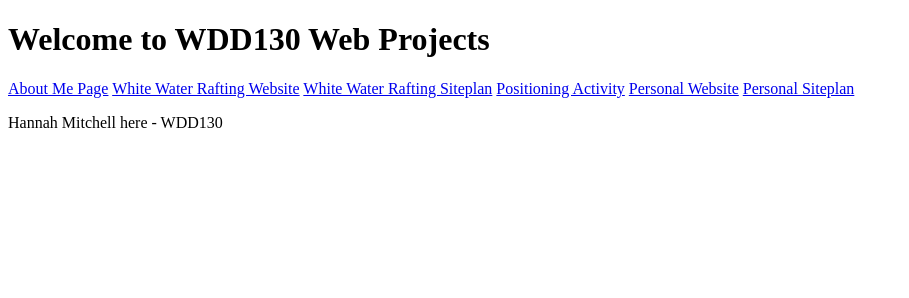
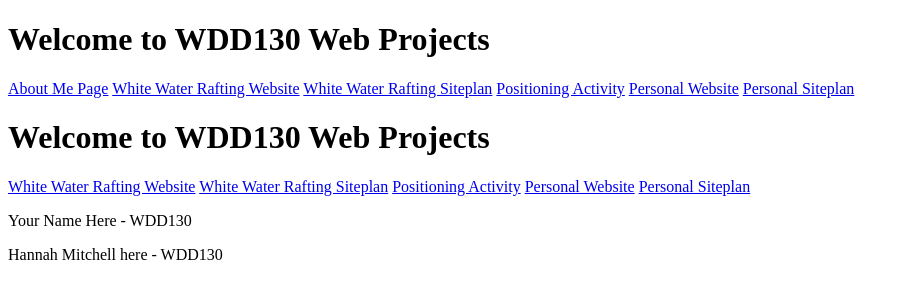
Before and after one commit to Hannahmitchell/wdd130, a plain HTML site: page wdd130/index.html in a window 1280 px wide. Shown: the whole page, without its empty margins (0-909 px from the left). Drawn offline with Linux system fonts and the light colour scheme.

Commit message:
fixing HTML issue

```diff
--- a/wdd130/index.html
+++ b/wdd130/index.html
@@ -16,6 +16,15 @@
   <a href="#">Personal Website</a>
   <a href="#">Personal Siteplan</a>
 </nav>
+<h1>Welcome to WDD130 Web Projects</h1>
+<nav>
+  <a href="wwr/index.html">White Water Rafting Website</a>
+  <a href="wwr/site-plan-rafting.html">White Water Rafting Siteplan</a>
+  <a href="positioning.html">Positioning Activity</a>
+  <a href="#">Personal Website</a>
+  <a href="#">Personal Siteplan</a>
+</nav>
+<p>Your Name Here - WDD130</p>
 <p>Hannah Mitchell here - WDD130</p>
 </body>
 </html>
```
